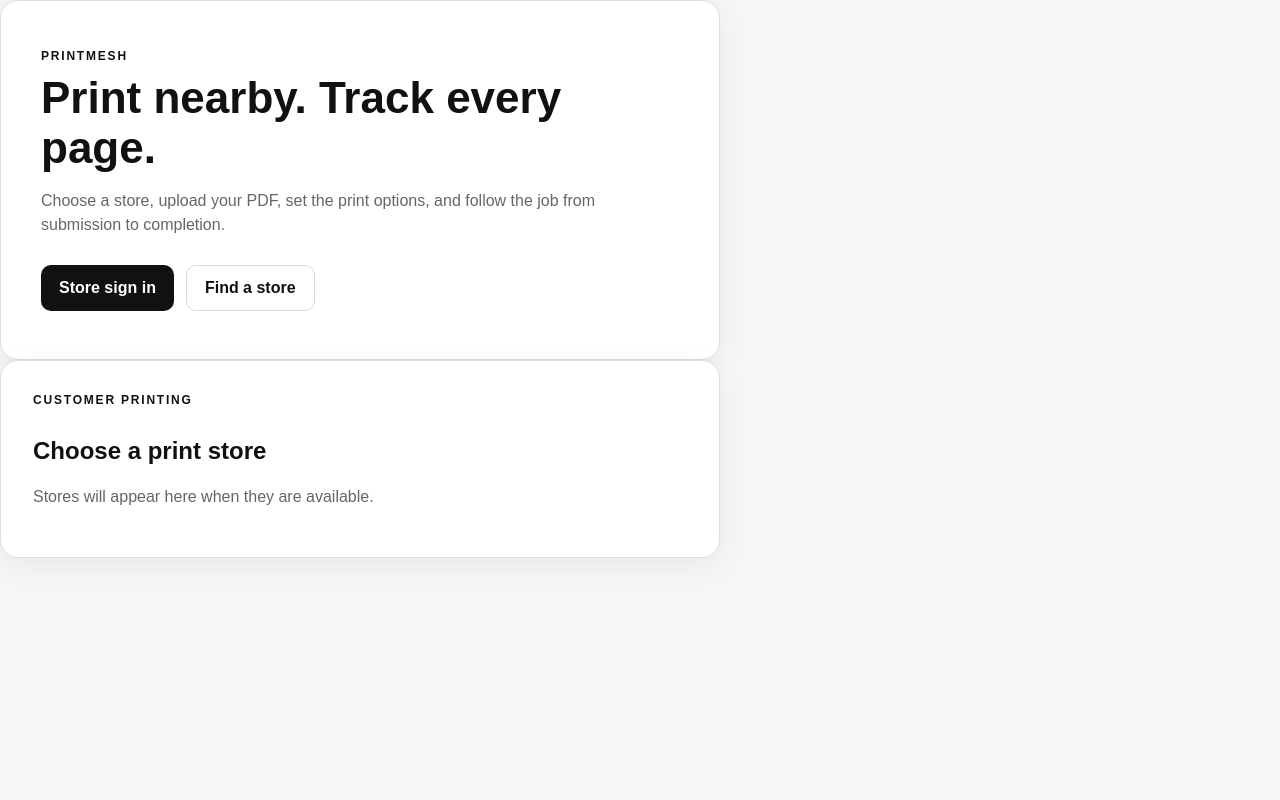
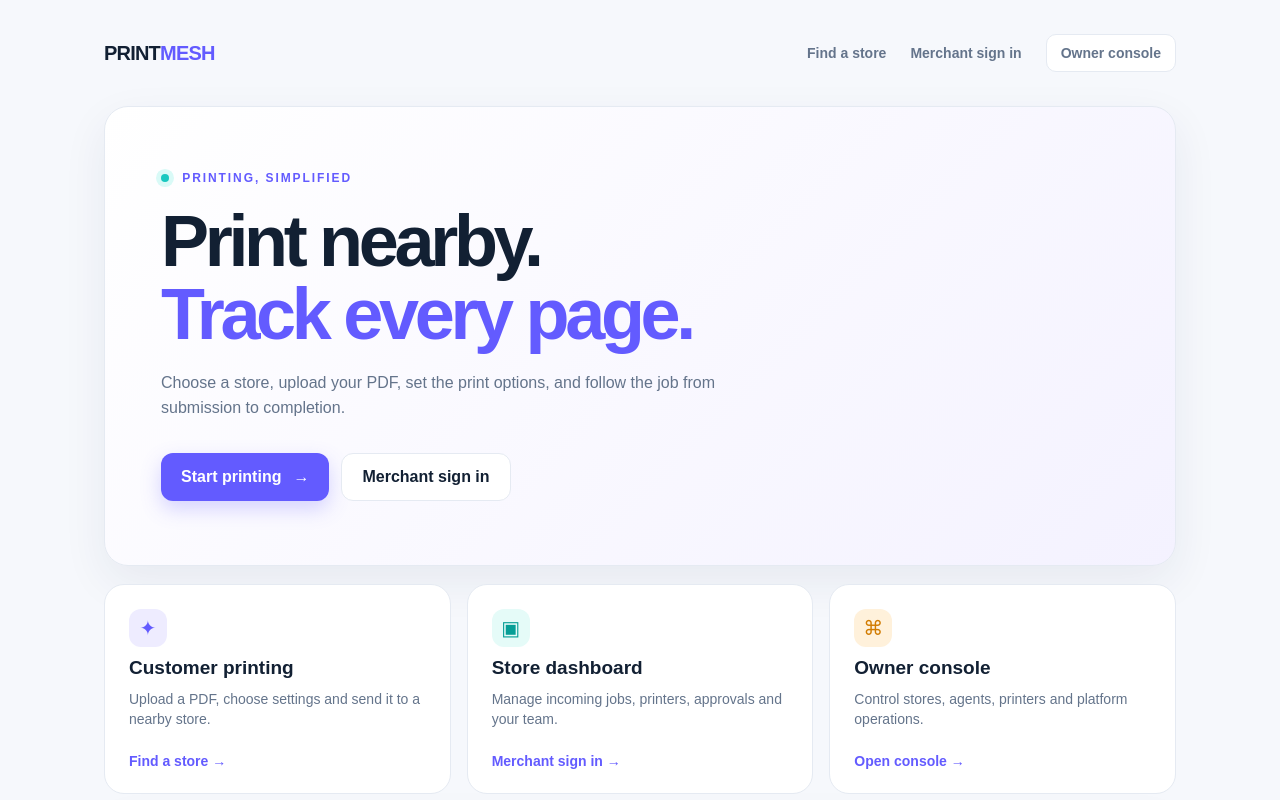
Before and after one commit to akshith-png/PrintMesh, a Next.js app in the folder apps/web/: page / in a window 1280 px wide. Shown: the top 800 px of the page. Built offline with nearby package versions, Linux system fonts and the light colour scheme; no server answers.

Commit message:
refresh public navigation and visual design

```diff
--- a/apps/web/src/app/globals.css
+++ b/apps/web/src/app/globals.css
@@ -1,13 +1,13 @@
-:root{font-family:Arial,sans-serif;color:#111;background:#f5f6f8}
+:root{font-family:Arial,sans-serif;color:#122033;background:#f6f8fc;--ink:#122033;--muted:#64748b;--violet:#635bff;--cyan:#19c8c0;--line:#e5eaf2}
 *{box-sizing:border-box}
 body{margin:0}
 button,input,select{font:inherit}
-.shell{min-height:100vh;display:grid;place-items:center;padding:24px}
-.card{width:min(720px,100%);background:#fff;border:1px solid #ddd;border-radius:18px;padding:32px;box-shadow:0 8px 30px rgba(0,0,0,.06)}
+.shell{min-height:100vh;display:grid;place-items:center;padding:24px}.page-shell{width:min(1120px,100%);margin:auto;padding:24px 24px 72px}.card{width:100%;background:#fff;border:1px solid var(--line);border-radius:24px;padding:32px;box-shadow:0 16px 45px rgba(30,45,80,.07)}
+.topbar{display:flex;align-items:center;justify-content:space-between;padding:10px 0 34px}.brand{font-size:20px;font-weight:900;letter-spacing:-.04em;text-decoration:none;color:var(--ink)}.brand span{color:var(--violet)}.nav-links{display:flex;gap:24px;align-items:center}.nav-links a{color:var(--muted);font-size:14px;font-weight:700;text-decoration:none}.nav-links a:hover{color:var(--violet)}.nav-owner{padding:10px 14px;border:1px solid var(--line);border-radius:10px;background:#fff}
 .eyebrow{font-size:12px;font-weight:800;letter-spacing:.15em;margin:0 0 10px}
-h1{font-size:clamp(28px,5vw,44px);margin:0 0 10px}
+h1{font-size:clamp(38px,7vw,72px);line-height:1.02;letter-spacing:-.06em;margin:0 0 18px}h1 em{font-style:normal;color:var(--violet)}
 h2{margin-top:30px}
-.muted{color:#666;line-height:1.5}
+.muted{color:var(--muted);line-height:1.6;font-size:16px;max-width:620px}
 .form{display:grid;gap:18px;margin-top:24px}
 .upload{display:grid;gap:8px;padding:20px;border:2px dashed #bbb;border-radius:12px}
 .grid{display:grid;grid-template-columns:repeat(3,1fr);gap:14px}
@@ -17,10 +17,11 @@
 .check input{width:18px;height:18px}
 button{border:0;border-radius:10px;padding:13px 18px;background:#111;color:#fff;font-weight:700;cursor:pointer}
 button:disabled{opacity:.55;cursor:wait}
-.hero-card{padding:48px 40px}.hero-actions{display:flex;gap:12px;flex-wrap:wrap;margin-top:28px}.button{display:inline-flex;align-items:center;justify-content:center;border-radius:10px;padding:13px 18px;font-weight:700;text-decoration:none}.button.primary{background:#111;color:#fff}.button.secondary{border:1px solid #d7dbe0;color:#111;background:#fff}
+.hero-card{padding:64px 56px;background:linear-gradient(135deg,#fff 0%,#f4f2ff 100%);overflow:hidden}.hero-kicker{color:var(--violet);font-size:12px;font-weight:900;letter-spacing:.16em;margin-bottom:20px}.pulse{display:inline-block;width:8px;height:8px;border-radius:50%;background:var(--cyan);margin-right:8px;box-shadow:0 0 0 5px #d9faf7}.hero-actions{display:flex;gap:12px;flex-wrap:wrap;margin-top:32px}.button{display:inline-flex;align-items:center;gap:12px;justify-content:center;border-radius:12px;padding:14px 20px;font-weight:800;text-decoration:none}.button.primary{background:var(--violet);color:#fff;box-shadow:0 8px 20px #635bff40}.button.secondary{border:1px solid var(--line);color:var(--ink);background:#fff}
+.audience-grid{display:grid;grid-template-columns:repeat(3,1fr);gap:16px;margin:18px 0}.audience-card{display:flex;flex-direction:column;gap:10px;min-height:210px;padding:24px;border-radius:20px;border:1px solid var(--line);background:#fff;text-decoration:none;color:var(--ink);transition:transform .2s,box-shadow .2s}.audience-card:hover{transform:translateY(-3px);box-shadow:0 14px 30px #1e2d5015}.audience-card strong{font-size:19px}.audience-card span:not(.audience-icon){color:var(--muted);line-height:1.45;font-size:14px}.audience-card b{margin-top:auto;color:var(--violet);font-size:14px}.audience-icon{display:grid;place-items:center;width:38px;height:38px;border-radius:12px;background:#eeecff;color:var(--violet);font-size:20px}.merchant .audience-icon{background:#e5fbf8;color:#079e96}.owner .audience-icon{background:#fff1db;color:#d17b00}
 .pdf-preview{margin:18px 0}.pdf-preview iframe{display:block;width:100%;height:360px;border:1px solid #d7dbe0;border-radius:10px;background:#f4f5f6}
 .message{padding:12px;border-radius:9px;background:#f0f1f3}
 .status{display:inline-block;margin:18px 0;padding:10px 15px;border-radius:999px;background:#111;color:#fff;font-weight:800}
 .timeline{padding-left:20px}.timeline li{display:grid;gap:3px;margin:16px 0}.timeline span,.timeline small{color:#666}
 code{background:#eee;padding:3px 6px;border-radius:5px}
-@media(max-width:600px){.card{padding:22px}.grid{grid-template-columns:1fr}}
+@media(max-width:700px){.page-shell{padding:14px 14px 48px}.topbar{align-items:flex-start;gap:18px}.nav-links{gap:10px;flex-wrap:wrap;justify-content:flex-end}.nav-links a{font-size:12px}.hero-card{padding:38px 24px}.audience-grid{grid-template-columns:1fr}.card{padding:22px}.grid{grid-template-columns:1fr}}
--- a/apps/web/src/app/page.tsx
+++ b/apps/web/src/app/page.tsx
@@ -13,11 +13,13 @@
 
   return (
     <main className="page-shell">
+      <nav className="topbar"><Link className="brand" href="/">PRINT<span>MESH</span></Link><div className="nav-links"><Link href="#stores">Find a store</Link><Link href="/merchant/login">Merchant sign in</Link><Link className="nav-owner" href="/admin">Owner console</Link></div></nav>
       <section className="card hero-card">
-        <p className="eyebrow">PRINTMESH</p><h1>Print nearby. Track every page.</h1>
+        <div className="hero-kicker"><span className="pulse" /> PRINTING, SIMPLIFIED</div><h1>Print nearby.<br /><em>Track every page.</em></h1>
         <p className="muted">Choose a store, upload your PDF, set the print options, and follow the job from submission to completion.</p>
-        <div className="hero-actions"><Link className="button primary" href="/merchant/login">Store sign in</Link><a className="button secondary" href="#stores">Find a store</a></div>
+        <div className="hero-actions"><a className="button primary" href="#stores">Start printing <span>→</span></a><Link className="button secondary" href="/merchant/login">Merchant sign in</Link></div>
       </section>
+      <section className="audience-grid"><Link className="audience-card customer" href="#stores"><span className="audience-icon">✦</span><strong>Customer printing</strong><span>Upload a PDF, choose settings and send it to a nearby store.</span><b>Find a store →</b></Link><Link className="audience-card merchant" href="/merchant/login"><span className="audience-icon">▣</span><strong>Store dashboard</strong><span>Manage incoming jobs, printers, approvals and your team.</span><b>Merchant sign in →</b></Link><Link className="audience-card owner" href="/admin"><span className="audience-icon">⌘</span><strong>Owner console</strong><span>Control stores, agents, printers and platform operations.</span><b>Open console →</b></Link></section>
       <section id="stores" className="card"><p className="eyebrow">CUSTOMER PRINTING</p><h2>Choose a print store</h2>
         {!stores?.length ? <p className="muted">Stores will appear here when they are available.</p> : <div className="resource-list">{stores.map((store) => <div className="resource-row" key={store.public_id}><div><strong>{store.name}</strong><span>{store.address ?? "Address not provided"}</span>{store.phone && <span>{store.phone}</span>}</div><Link className="button primary" href={`/s/${store.public_id}`}>Upload &amp; print</Link></div>)}</div>}
       </section>
```
